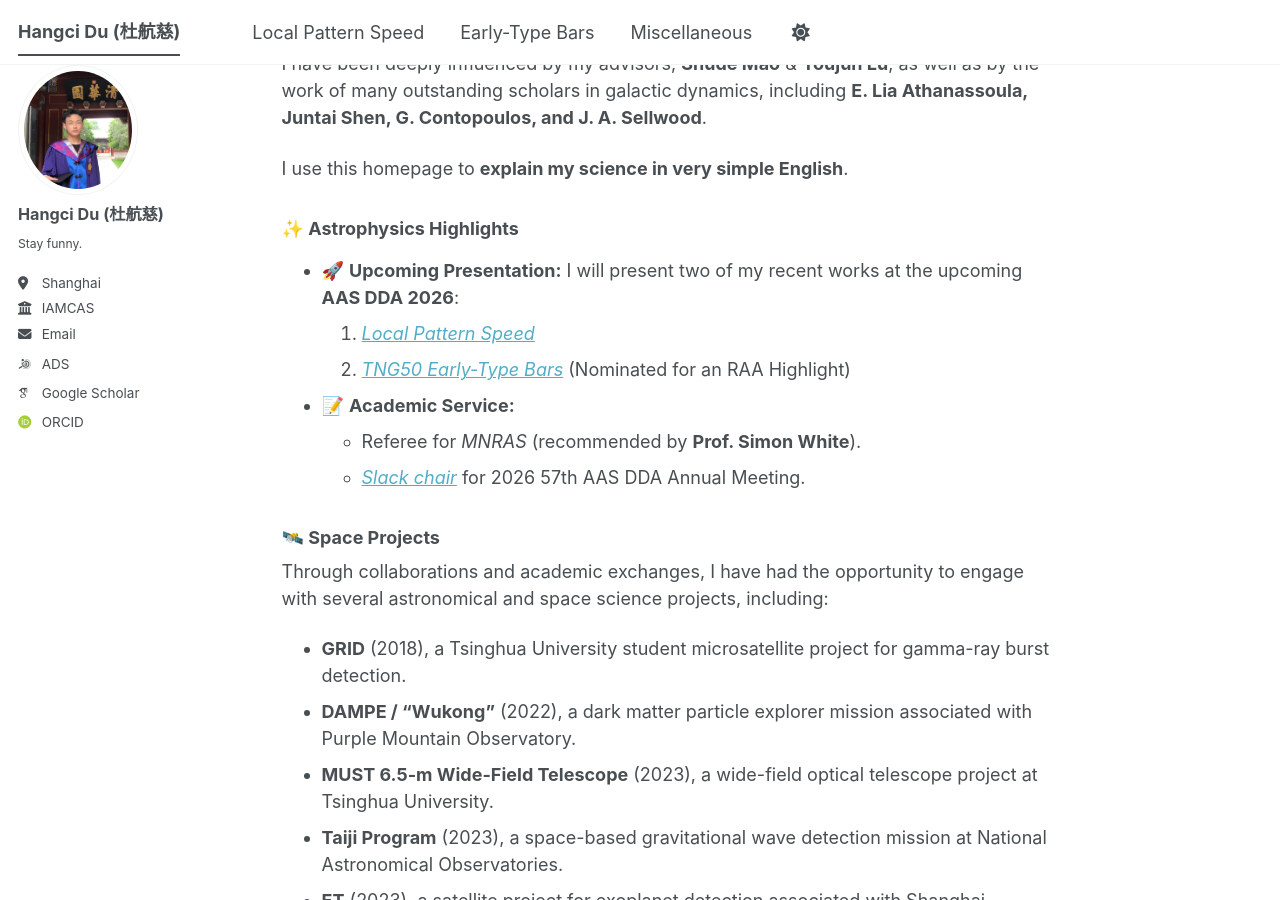
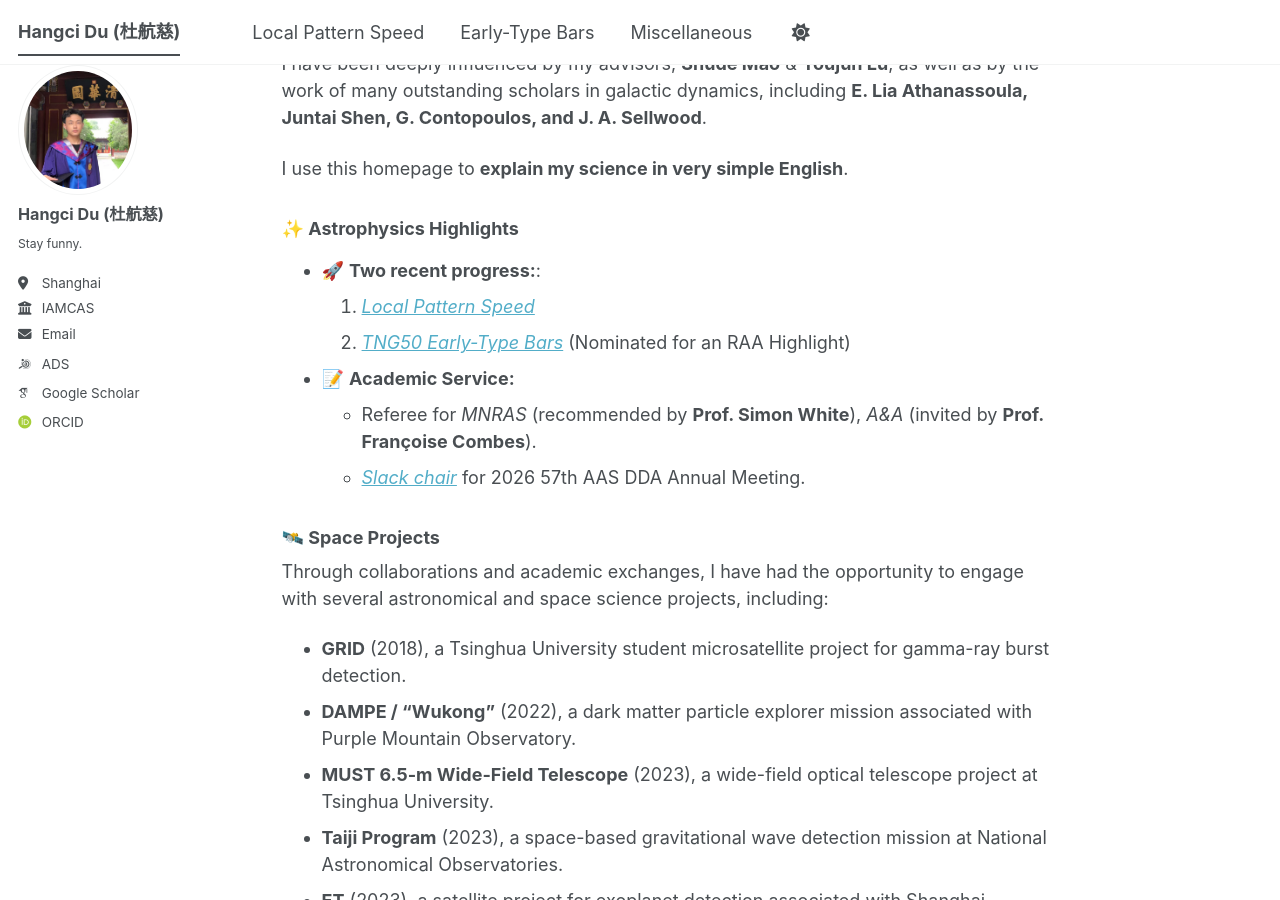
Before and after one commit to hangcidu/hangcidu.github.io, a Jekyll site: the page built from _pages/about.md, in a window 1280 px wide and 900 px high, scrolled down 406 px. Built offline with Jekyll 4.4.1, drawn with Linux system fonts in a browser that asks for light colours; some web fonts are replaced; a script bundle is joined from its source files by our own code; library files that are not in the unit come from our copies; comment, search, counter and statistics services are not loaded.

Commit message:
Update about.md

```diff
--- a/_pages/about.md
+++ b/_pages/about.md
@@ -21,11 +21,11 @@ I have been deeply influenced by my advisors, **Shude Mao** & **Youjun Lu**, as
 I use this homepage to **explain my science in very simple English**.
 
 ### ✨ Astrophysics Highlights
-*   🚀 **Upcoming Presentation:** I will present two of my recent works at the upcoming **AAS DDA 2026**:
+*   🚀 **Two recent progress:**:
     1. [*Local Pattern Speed*](https://arxiv.org/abs/2603.05287)
     2. [*TNG50 Early-Type Bars*](https://arxiv.org/abs/2603.21279) (Nominated for an RAA Highlight)
 *   📝 **Academic Service:**
-    *   Referee for *MNRAS* (recommended by **Prof. Simon White**).
+    *   Referee for *MNRAS* (recommended by **Prof. Simon White**), *A&A* (invited by **Prof. Françoise Combes**).
     *   [_Slack chair_](https://dda.aas.org/node/184) for 2026 57th AAS DDA Annual Meeting.
 
 ### 🛰️ Space Projects
```
